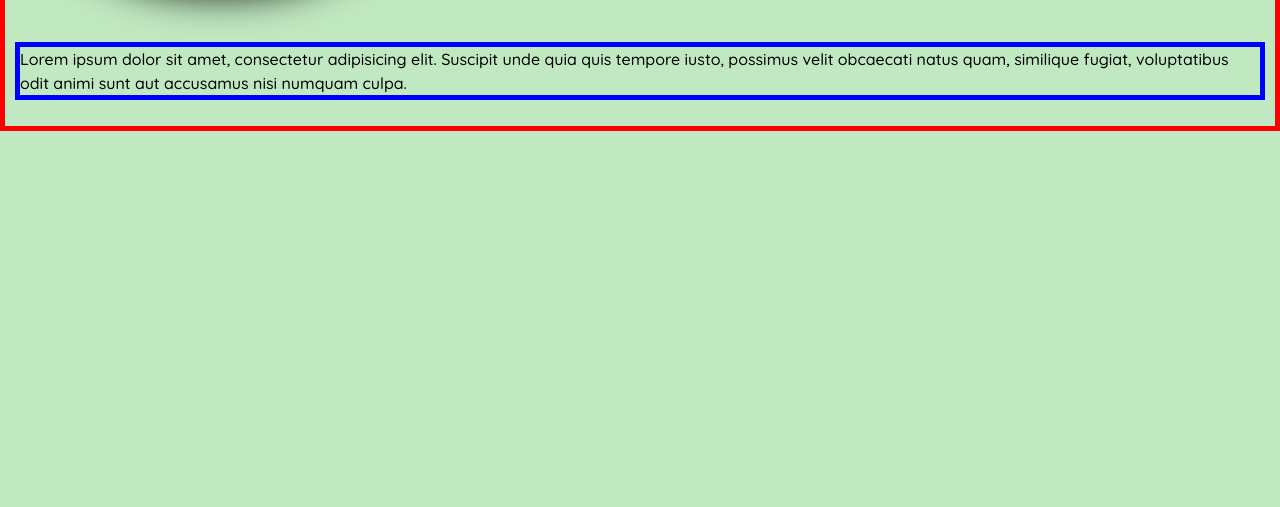
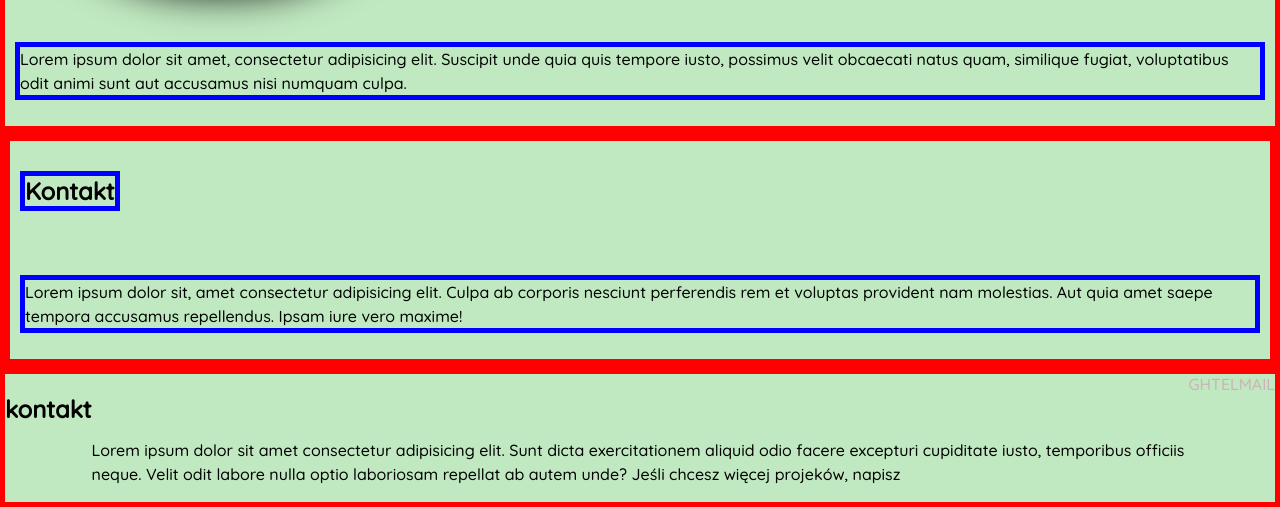
Before and after one commit to Jagoda-ai/jagoda-ai.github.io, a plain HTML site: page index.html in a window 1280 px wide. Shown: the part 377-884 px from the top of the page. Before the commit the page ends 800 px from the top, so only its background shows below. Drawn offline with Linux system fonts and the light colour scheme.

Commit message:
html kontakt

```diff
--- a/index.html
+++ b/index.html
@@ -54,5 +54,34 @@
 
 </header>
 
+<style>
+  section{
+    border:5px solid red;
+    display:flex;
+  }
+</style>
+
+<section>
+
+  <header>
+    <h2>Kontakt</h2>
+    <p>Lorem ipsum dolor sit, amet consectetur adipisicing elit. Culpa ab corporis nesciunt perferendis rem et voluptas provident nam molestias. Aut quia amet saepe tempora accusamus repellendus. Ipsam iure vero maxime!</p>
+
+
+  </header>
+</section>
+
+<section>
+
+  <h2>kontakt</h2>
+  <p>Lorem ipsum dolor sit amet consectetur adipisicing elit. Sunt dicta exercitationem aliquid odio facere excepturi cupiditate iusto, temporibus officiis neque. Velit odit labore nulla optio laboriosam repellat ab autem unde? Jeśli chcesz więcej projeków, napisz</p>
+
+  <a href="https://github.com/Jagoda-ai/jagoda-ai.github.io" target="_blank">GH</a>
+  <a href="tel:+666777888">TEL</a>
+  <a href="mailto:j.amilawska@gmail.com">MAIL</a>
+
+
+</section>
+
 </body>
 </html>
```
